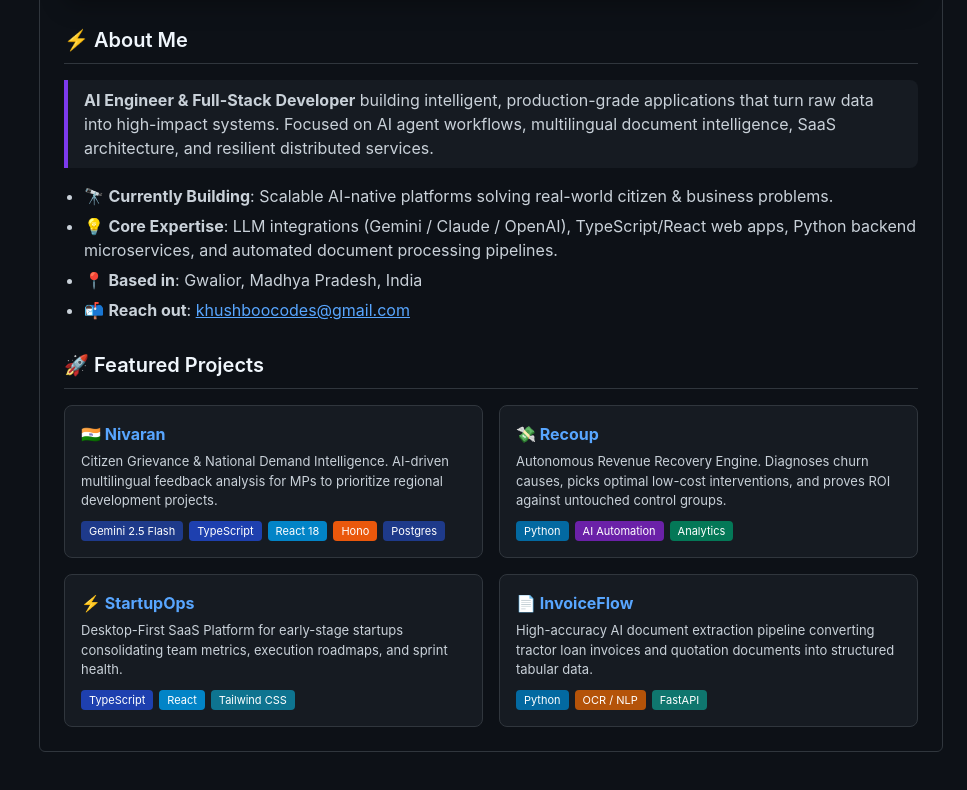
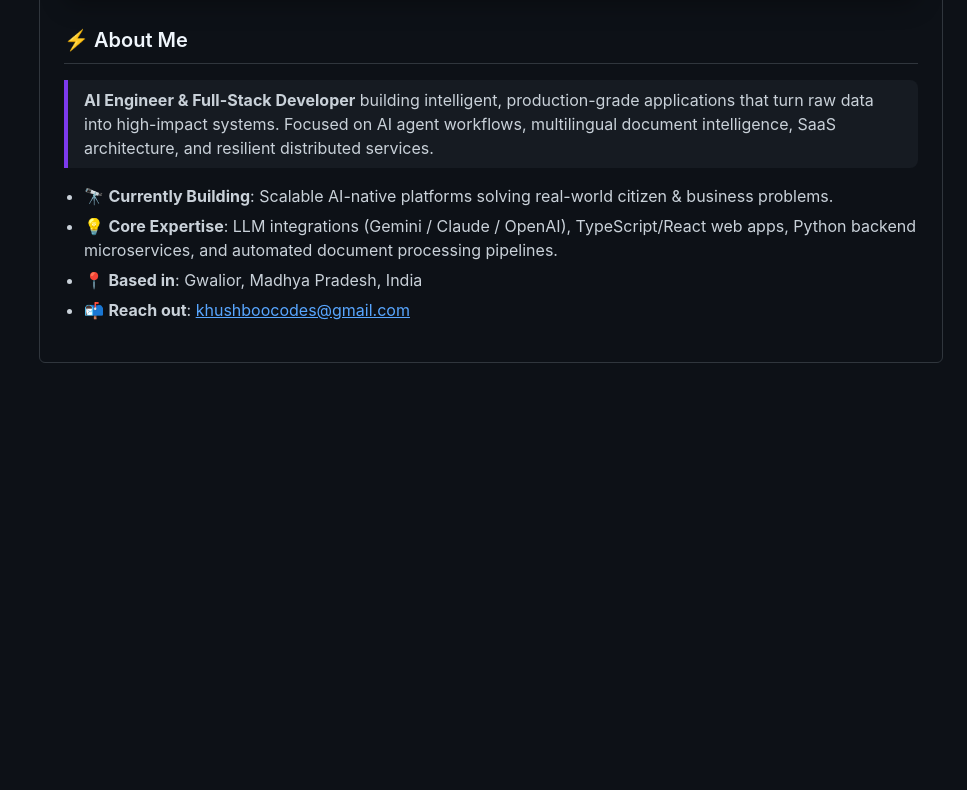
Before and after one commit to khushboocodes/khushboocodes, a website: page preview.html in a window 1280 px wide. Shown: the part 976-1766 px from the top of the page, without its empty margins (313-1280 px from the left). After the commit the page ends 1431 px from the top, so only its background shows below. Drawn offline with Linux system fonts and the light colour scheme.

Commit message:
style: remove Featured Projects section

```diff
--- a/preview.html
+++ b/preview.html
@@ -327,51 +327,6 @@
               <li>📬 <strong>Reach out</strong>: <a href="mailto:khushboocodes@gmail.com" style="color:var(--link);">khushboocodes@gmail.com</a></li>
             </ul>
 
-            <h3>🚀 Featured Projects</h3>
-            <div class="projects-grid">
-              <div class="project-card">
-                <h4>🇮🇳 Nivaran</h4>
-                <p>Citizen Grievance &amp; National Demand Intelligence. AI-driven multilingual feedback analysis for MPs to prioritize regional development projects.</p>
-                <div class="badges">
-                  <span style="background:#1e3a8a; color:#fff; font-size:11px; padding:2px 8px; border-radius:4px;">Gemini 2.5 Flash</span>
-                  <span style="background:#1e40af; color:#fff; font-size:11px; padding:2px 8px; border-radius:4px;">TypeScript</span>
-                  <span style="background:#0284c7; color:#fff; font-size:11px; padding:2px 8px; border-radius:4px;">React 18</span>
-                  <span style="background:#ea580c; color:#fff; font-size:11px; padding:2px 8px; border-radius:4px;">Hono</span>
-                  <span style="background:#1e3a8a; color:#fff; font-size:11px; padding:2px 8px; border-radius:4px;">Postgres</span>
-                </div>
-              </div>
-
-              <div class="project-card">
-                <h4>💸 Recoup</h4>
-                <p>Autonomous Revenue Recovery Engine. Diagnoses churn causes, picks optimal low-cost interventions, and proves ROI against untouched control groups.</p>
-                <div class="badges">
-                  <span style="background:#0369a1; color:#fff; font-size:11px; padding:2px 8px; border-radius:4px;">Python</span>
-                  <span style="background:#6b21a8; color:#fff; font-size:11px; padding:2px 8px; border-radius:4px;">AI Automation</span>
-                  <span style="background:#047857; color:#fff; font-size:11px; padding:2px 8px; border-radius:4px;">Analytics</span>
-                </div>
-              </div>
-
-              <div class="project-card">
-                <h4>⚡ StartupOps</h4>
-                <p>Desktop-First SaaS Platform for early-stage startups consolidating team metrics, execution roadmaps, and sprint health.</p>
-                <div class="badges">
-                  <span style="background:#1e40af; color:#fff; font-size:11px; padding:2px 8px; border-radius:4px;">TypeScript</span>
-                  <span style="background:#0284c7; color:#fff; font-size:11px; padding:2px 8px; border-radius:4px;">React</span>
-                  <span style="background:#0e7490; color:#fff; font-size:11px; padding:2px 8px; border-radius:4px;">Tailwind CSS</span>
-                </div>
-              </div>
-
-              <div class="project-card">
-                <h4>📄 InvoiceFlow</h4>
-                <p>High-accuracy AI document extraction pipeline converting tractor loan invoices and quotation documents into structured tabular data.</p>
-                <div class="badges">
-                  <span style="background:#0369a1; color:#fff; font-size:11px; padding:2px 8px; border-radius:4px;">Python</span>
-                  <span style="background:#b45309; color:#fff; font-size:11px; padding:2px 8px; border-radius:4px;">OCR / NLP</span>
-                  <span style="background:#0f766e; color:#fff; font-size:11px; padding:2px 8px; border-radius:4px;">FastAPI</span>
-                </div>
-              </div>
-            </div>
-
           </div>
 
         </div>
```
Also changed, not shown: README.md.
